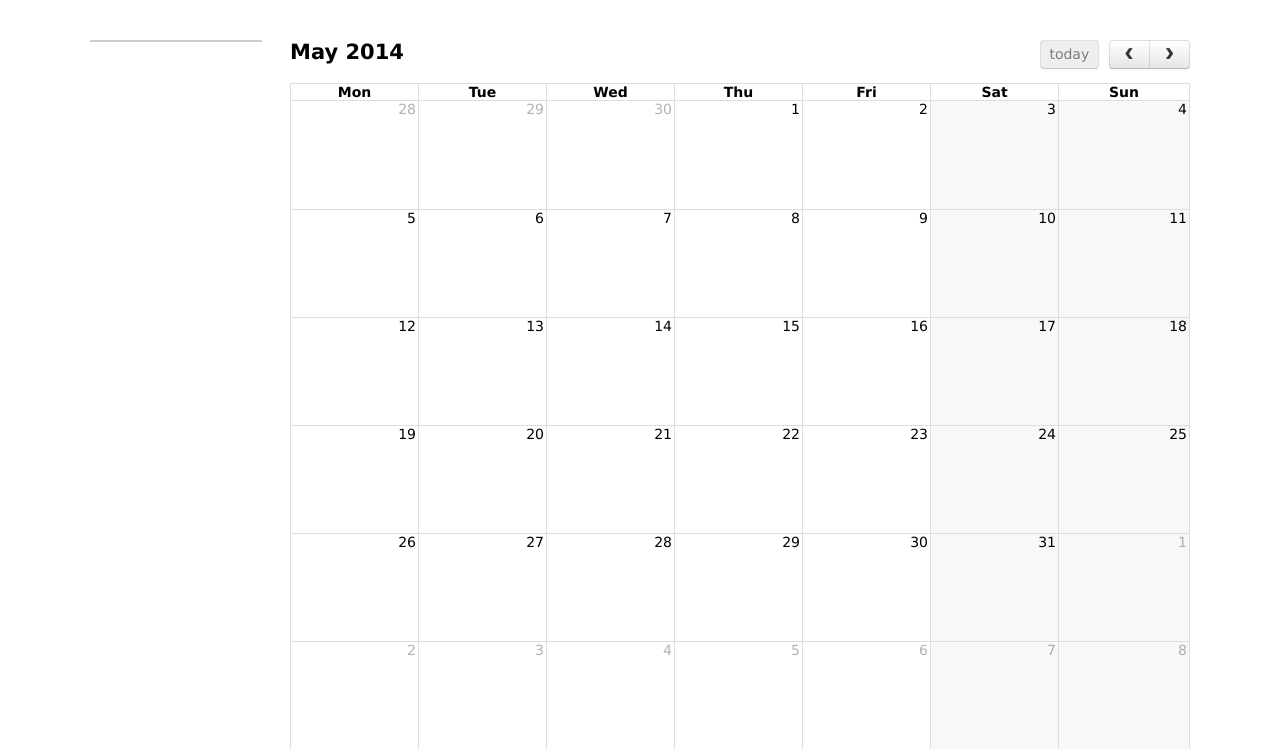
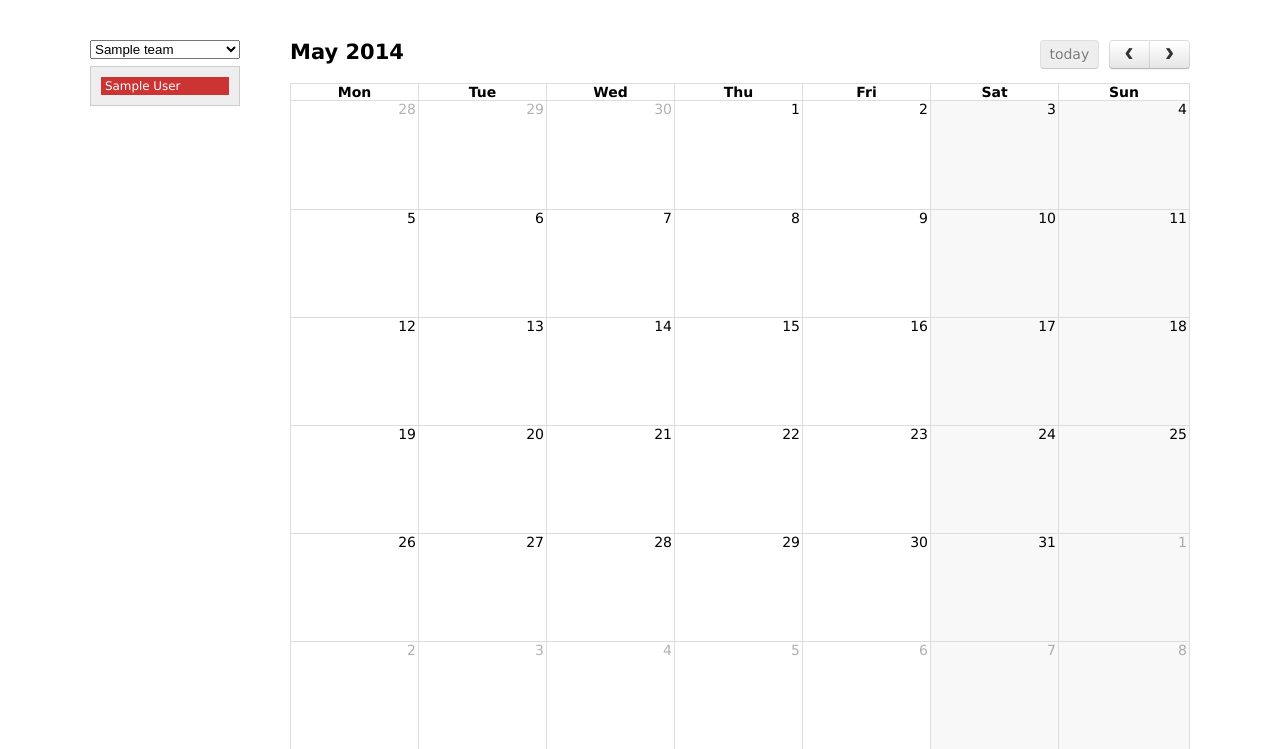
Before and after one commit to kincl/OnCall, a Flask app: page / in a window 1280 px wide. Shown: the top 749 px of the page. Run offline with Flask 2, Linux system fonts and the light colour scheme; tables that the repository leaves empty hold one stand-in row (values such as "Sample post"); data that the repository does not hold is empty; some libraries are stand-ins or nearby versions.

Commit message:
Adding support for multiple teams

```diff
--- a/oncall/__init__.py
+++ b/oncall/__init__.py
@@ -1,4 +1,4 @@
-from flask import Flask, request, render_template, abort, json, Response
+from flask import Flask, request, render_template, abort, json, Response, g
 from flask.ext.sqlalchemy import SQLAlchemy
 from jinja2 import TemplateNotFound
 from datetime import date, timedelta
@@ -10,7 +10,7 @@ db = SQLAlchemy(app)
 
 from oncall.models import Event
 from oncall.models import User
-#from oncall.models import Team
+from oncall.models import Team
 
 ROLES = ['Primary',
          'Secondary']
@@ -24,13 +24,16 @@ def _get_events_for_dates(start_date, end_date, exclude_event = None):
     end = _str_to_date(end_date if end_date else start_date)
     events_start = Event.query.filter(start >= Event.start,
                                       start <= Event.end,
-                                      Event.id != exclude_event)
+                                      Event.id != exclude_event,
+                                      Event.team_slug == g.team)
     events_end = Event.query.filter(end >= Event.start,
                                     end <= Event.end,
-                                    Event.id != exclude_event)
+                                    Event.id != exclude_event,
+                                    Event.team_slug == g.team)
     events_inside = Event.query.filter(start <= Event.start,
                                        end >= Event.end,
-                                       Event.id != exclude_event)
+                                       Event.id != exclude_event,
+                                        Event.team_slug == g.team)
 
     return events_start.union(events_end, events_inside).all()
 
@@ -54,46 +57,6 @@ def _can_add_event(start_date, end_date, exclude_event = None):
         i += one_day
     return True
 
-@app.route('/', defaults={'page': 'index'})
-@app.route('/<page>')
-def show(page):
-    try:
-        return render_template('%s.html' % page)
-    except TemplateNotFound:
-        abort(404)
-
-@app.route('/get_events')
-def get_events():
-    return Response(json.dumps([e.to_json() for e in Event.query.all()]),
-           mimetype='application/json')
-
-@app.route('/get_team_members/<team>')
-def get_team_members(team):
-    return Response(json.dumps([u.to_json() for u in User.query.filter_by(team_slug=team).all()]),
-                    mimetype='application/json')
-
-@app.route('/get_roles')
-def get_roles():
-    return Response(json.dumps(ROLES),
-                    mimetype='application/json')
-
-@app.route('/create_event', methods=['POST'])
-def create_event():
-    if _can_add_event(request.form.get('start'), request.form.get('end')):
-        events = _get_events_for_dates(request.form.get('start'), request.form.get('end'))
-        newe = Event(request.form.get('username'),
-                     'team-1',
-                     ROLES[0] if events == [] else ROLES[1],
-                     _str_to_date(request.form.get('start')))
-
-        db.session.add(newe)
-        db.session.commit()
-        return Response(json.dumps({'result': 'success'}),
-                        mimetype='application/json')
-    else:
-        return Response(json.dumps({'result': 'failure'}),
-                        mimetype='application/json')
-
 def _is_role_valid(eventid, new_role, start_date = None, end_date = None):
     """ Can we change the of the given event to new_role, look up
         the event and see if there are any events that have that
@@ -114,9 +77,56 @@ def _other_role(start_role):
         if role != start_role:
             return role
 
+@app.route('/', defaults={'page': 'index'})
+@app.route('/<page>')
+def show(page):
+    try:
+        return render_template('%s.html' % page)
+    except TemplateNotFound:
+        abort(404)
+
+@app.route('/get_events')
+def get_events():
+    return Response(json.dumps([e.to_json() for e in Event.query.filter_by(team_slug=request.args.get('team')).all()]),
+           mimetype='application/json')
+
+@app.route('/get_teams')
+def get_teams():
+    return Response(json.dumps([t.to_json() for t in Team.query.all()]),
+                    mimetype='application/json')
+
+@app.route('/get_team_members/<team>')
+def get_team_members(team):
+    return Response(json.dumps([u.to_json() for u in User.query.filter_by(team_slug=team).all()]),
+                    mimetype='application/json')
+
+@app.route('/get_roles')
+def get_roles():
+    return Response(json.dumps(ROLES),
+                    mimetype='application/json')
+
+@app.route('/create_event', methods=['POST'])
+def create_event():
+    g.team = request.form.get('team')
+    if _can_add_event(request.form.get('start'), request.form.get('end')):
+        events = _get_events_for_dates(request.form.get('start'), request.form.get('end'))
+        newe = Event(request.form.get('username'),
+                     request.form.get('team'),
+                     ROLES[0] if events == [] else _other_role(events[0].role),
+                     _str_to_date(request.form.get('start')))
+
+        db.session.add(newe)
+        db.session.commit()
+        return Response(json.dumps({'result': 'success'}),
+                        mimetype='application/json')
+    else:
+        return Response(json.dumps({'result': 'failure'}),
+                        mimetype='application/json')
+
 @app.route('/update_event/<eventid>', methods=['POST'])
 def update_event(eventid):
     e = Event.query.filter_by(id=eventid).first()
+    g.team = e.team_slug
     if request.form.get('start'):
         if _can_add_event(request.form.get('start'), request.form.get('end'), exclude_event=eventid):
             if _is_role_valid(eventid, e.role, request.form.get('start'), request.form.get('end')):
--- a/oncall/models/team.py
+++ b/oncall/models/team.py
@@ -25,5 +25,10 @@ class Team(db.Model):
         self.name = name
         self.slug = slugify(name)
 
+    def to_json(self):
+        r = dict(name=self.name,
+                 id=self.slug)
+        return r
+
     def __repr__(self):
         return '<Team %r>' % self.name
--- a/oncall/templates/index.html
+++ b/oncall/templates/index.html
@@ -80,6 +80,60 @@ function get_color(offset) {
     return 'hsl('+num+', 60%, 50%)';
 }
 
+function update_calendar_team() {
+    if(typeof $('select#team option:selected').attr('id')=="undefined") {
+        setTimeout(update_calendar_team, 200);
+    }
+    else {
+        // now that things are loaded...
+        var team_id = $('select#team option:selected').attr('id');
+
+        // Set up team
+        $.getJSON( "/get_team_members/"+team_id, function( data ) {
+            var items = [];
+            var team_colors = {};
+            var team = [];
+            $.each( data, function( key, val ) {
+                var background = get_color(Object.keys(team_colors).length);
+                var member = $("<div/>", {
+                               "class": "team_member",
+                               "id": val['id'],
+                               text: val['name']
+                              })
+                $(member).draggable({
+                    zIndex: 999,
+                    revert: true,      // will cause the event to go back to its
+                    revertDuration: 0  //  original position after the drag
+                });
+                items.push(member);
+
+                $(member).css('background-color', background);
+                team_colors[val['id']] = background;
+                team.push([val['id'],val['name']])
+            });
+            global.team_colors = team_colors;
+            $("#team_members").html(items);
+            global.team = team;
+        });
+
+        $('#calendar').fullCalendar( 'removeEventSource',
+        {
+            url: "/get_events",
+        });
+        $('#calendar').fullCalendar( 'addEventSource',
+        {
+            url: "/get_events",
+            type: 'GET',
+            data: {
+                team: team_id
+            },
+            error: function() {
+                alert('there was an error while fetching events!');
+            },
+        });
+    }
+}
+
 $(document).ready(function() {
     var menu = $('<div/>').qtip({
         //id: 'calendar',
@@ -106,32 +160,18 @@ $(document).ready(function() {
     }).qtip('api');
     global.menu = menu;
 
-    // Set up team
-    $.getJSON( "/get_team_members/team-1", function( data ) {
-        var items = [];
-        var team_colors = {};
-        var team = [];
+    // get teams
+    $.getJSON( "/get_teams", function( data ) {
+        var teams = [];
         $.each( data, function( key, val ) {
-            var background = get_color(Object.keys(team_colors).length);
-            var member = $("<div/>", {
-                           "class": "team_member",
-                           "id": val['id'],
-                           text: val['name']
-                          })
-            $(member).draggable({
-                zIndex: 999,
-                revert: true,      // will cause the event to go back to its
-                revertDuration: 0  //  original position after the drag
+            teams.push([val['id'],val['name']])
         });
-            items.push(member);
-
-            $(member).css('background-color', background);
-            team_colors[val['id']] = background;
-            team.push([val['id'],val['name']])
-        });
-        global.team_colors = team_colors;
-        $("#team_members").append(items);
-        global.team = team;
+        global.teams = teams;
+        $('#team_select').append($('<select/>').
+                            attr('id', 'team').
+                            attr('onchange', 'update_calendar_team()').
+                            append(make_select_options(teams, 'team-1'))).
+                        append($('<br/>'));
     });
 
     // get roles and add to global variable
@@ -144,7 +184,7 @@ $(document).ready(function() {
         firstDay: 1,
         editable: true,
         droppable: true,
-        events: "/get_events",
+        eventSources: [],
 
         eventDrop: updateAndRefetch,
 
@@ -153,7 +193,8 @@ $(document).ready(function() {
         drop: function(date, allDay) { // this function is called when something is dropped
             $.post('{{ url_for('create_event') }}',
                    {'start': formatDate(date),
-                    'username': $(this).attr('id')});
+                    'username': $(this).attr('id'),
+                    'team': $('select#team option:selected').attr('id')});
 
             $('#calendar').fullCalendar('refetchEvents');
         },
@@ -207,6 +248,8 @@ $(document).ready(function() {
             $(element).css('border', '1px solid '+global.team_colors[event.user_username]);
         }
     });
+
+    update_calendar_team();
 });
 </script>
 <style>
@@ -223,9 +266,16 @@ $(document).ready(function() {
         margin: 0 auto;
     }
 
-    #team_members {
+    #team {
         float: left;
         width: 150px;
+    }
+
+    #team_select {
+        padding-bottom: 10px;
+    }
+
+    #team_members {
         padding: 0 10px;
         border: 1px solid #ccc;
         background: #eee;
@@ -268,7 +318,10 @@ $(document).ready(function() {
 </head>
 <body>
 <div id='wrap'>
+<div id='team'>
+  <div id='team_select'></div>
   <div id='team_members'></div>
+</div>
 <div id='loading' style='display:none'>loading...</div>
 <div id='calendar'></div>
 </div>
```
Also changed, not shown: init.py (+7 -0 lines), oncall/models/event.py (+8 -8 lines). Lines whose indentation alone changed are shown as unchanged.
